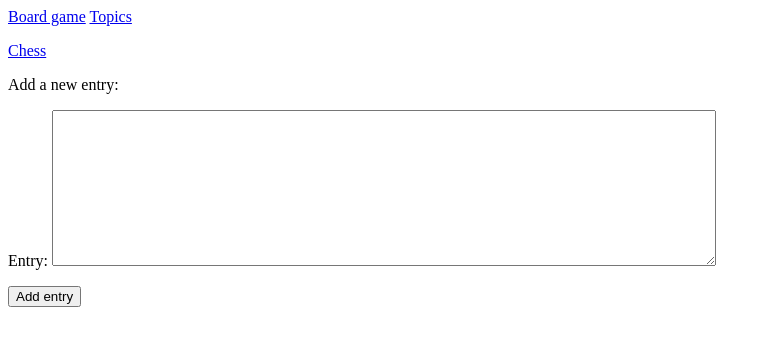
After one commit to SirBearington/Boargame_website, a Django app: page /new_entry/1/ in a window 1280 px wide. The commit adds this page. Shown: the top 346 px of the page, without its empty margins (0-771 px from the left). Run offline with Django 4.2, Linux system fonts and the light colour scheme; data comes from the database, SQL or seed files in the repository; both versions use the stored data as it was after the commit.

Commit message:
added new_entry and linked it to forms,views,urls and topic

```diff
--- a/boardgame_app/forms.py
+++ b/boardgame_app/forms.py
@@ -1,6 +1,6 @@
 from django import forms
 
-from .models import Topic
+from .models import Topic, Entry
 
 
 class TopicForm(forms.ModelForm):
@@ -8,3 +8,10 @@ class TopicForm(forms.ModelForm):
         model = Topic
         fields = ['text']
         labels = {'text': ''}
+
+class EntryForm(forms.ModelForm):
+    class Meta:
+        model = Entry
+        fields = ['text']
+        labels = {'text': 'Entry:'}
+        widgets = {'text': forms.Textarea(attrs={'cols': 80})}
--- /dev/null
+++ b/boardgame_app/templates/boardgame_app/new_entry.html
@@ -0,0 +1,14 @@
+{% extends "boardgame_app/base.html" %}
+
+{% block content %}
+
+    <p><a href="{% url 'boardgame_app:topic' topic.id %}">{{ topic }}</a></p>
+    <p>Add a new entry:</p>
+
+    <form action="{% url 'boardgame_app:new_entry' topic.id %}" method='post'>
+        {% csrf_token %}
+        {{ form.as_p }}
+        <button name='submit'>Add entry</button>
+    </form>
+
+{% endblock content %}
--- a/boardgame_app/templates/boardgame_app/topic.html
+++ b/boardgame_app/templates/boardgame_app/topic.html
@@ -3,6 +3,9 @@
     <p>Topic: {{ topic }}</p>
 
     <p>Entries:</p>
+    <p>
+        <a href="{% url 'boardgame_app:new_entry' topic.id %}">Add new entry</a>
+    </p>
     <ul>
     {% for entry in entries %}
         <li>
--- a/boardgame_app/urls.py
+++ b/boardgame_app/urls.py
@@ -14,5 +14,6 @@ urlpatterns = [
     # when a views funtction is called, the word_id is stored there as an argument
     #Page for adding new topic
     path('new_topic/', views.new_topic, name='new_topic'),
-
+    #Page for adding new entry
+    path('new_entry/<int:topic_id>/', views.new_entry, name='new_entry'),
 ]
--- a/boardgame_app/views.py
+++ b/boardgame_app/views.py
@@ -1,7 +1,7 @@
 from django.shortcuts import redirect, render
 
 from .models import Topic
-from .forms import TopicForm
+from .forms import TopicForm, EntryForm
 
 def index(request):
     """The home page for Boardgame website."""
@@ -36,4 +36,24 @@ def new_topic(request):
     context = {'form': form}
     return render(request, 'boardgame_app/new_topic.html', context)
 
+def new_entry(request, topic_id):
+    """Add a new entry for a particular topic."""
+    topic = Topic.objects.get(id=topic_id)
+
+    if request.method != 'POST':
+        # No data submitted; create a blank form.
+        form = EntryForm()
+    else:
+        # POST data submitted; process data.
+        form = EntryForm(data=request.POST)
+        if form.is_valid():
+            new_entry = form.save(commit=False)
+            new_entry.topic = topic
+            new_entry.save()
+            return redirect('boardgame_app:topic', topic_id=topic_id)
+
+    # Display a blank or invalid form.
+    context = {'topic': topic, 'form': form}
+    return render(request, 'boardgame_app/new_entry.html', context)
+
 # Create your views here.
```
Also changed, not shown: db.sqlite3.
